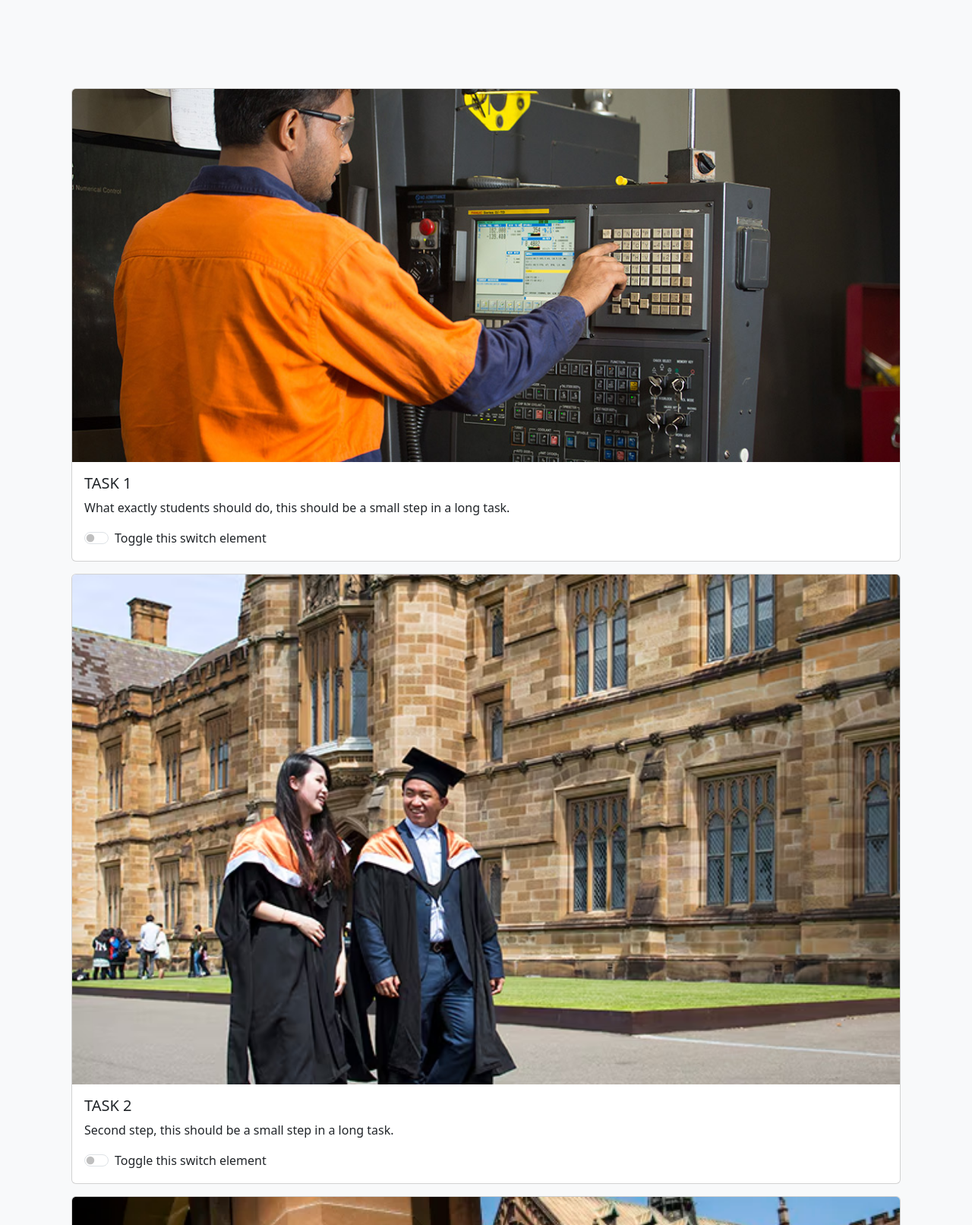
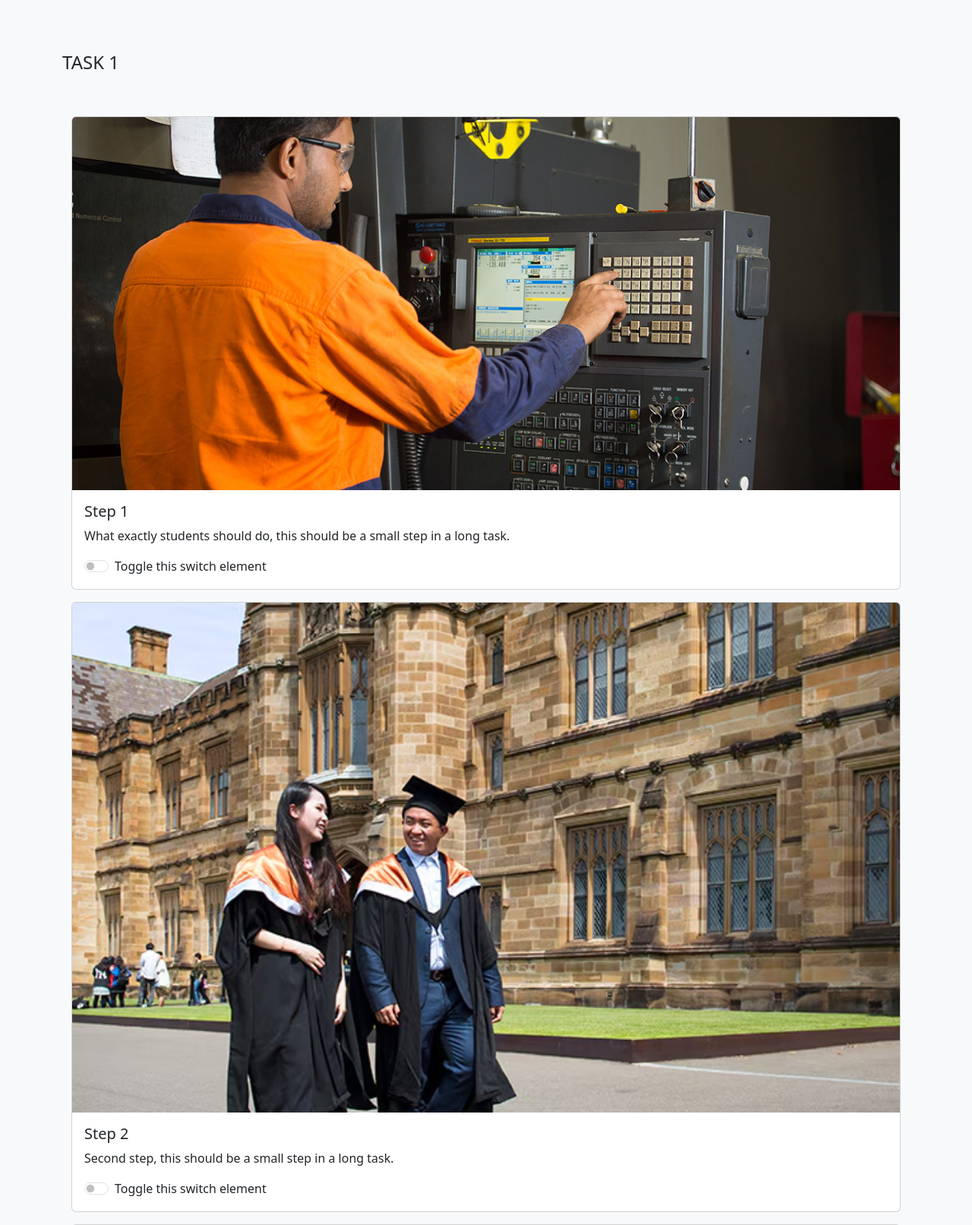
Before and after one commit to Kev1nX/Suslab, a Flask app: page /task1 in a window 1280 px wide. Shown: the part 76-1688 px from the top of the page at 76% size. Run offline with Flask 3, Linux system fonts and the light colour scheme; some libraries are stand-ins or nearby versions.

Commit message:
student page

```diff
--- a/templates/task1.html
+++ b/templates/task1.html
@@ -5,12 +5,13 @@
 {% block content %}
 <div class="container py-5">
     <!-- Task 1 -->
+    <h4> TASK 1</h4>
     <div class="container py-5">
         <!-- Task 1 -->
         <div class="card mb-3">
             <img src="../static/img/Advanced-Manufacturing.jpg" class="card-img-top" alt="Image cap">
             <div class="card-body">
-                <h5 class="card-title">TASK 1</h5>
+                <h5 class="card-title">Step 1</h5>
                 <p class="card-text">What exactly students should do, this should be a small step in a long task.</p>
                 <div class="form-check form-switch">
                     <input class="form-check-input" type="checkbox" id="task1Toggle" onclick="">
@@ -22,7 +23,7 @@
         <div class="card mb-3">
             <img src="../static/img/Graduates in front of quad.avif" class="card-img-top" alt="Image cap">
             <div class="card-body">
-                <h5 class="card-title">TASK 2</h5>
+                <h5 class="card-title">Step 2</h5>
                 <p class="card-text">Second step, this should be a small step in a long task.</p>
                 <div class="form-check form-switch">
                     <input class="form-check-input" type="checkbox" id="task1Toggle" onclick="">
@@ -34,7 +35,7 @@
         <div class="card mb-3">
             <img src="../static/img/64bc297b8edb3603db0d2037d30c402676cfb104.webp" class="card-img-top" alt="Image cap">
             <div class="card-body">
-                <h5 class="card-title">TASK 3</h5>
+                <h5 class="card-title">Step 3</h5>
                 <p class="card-text">Third step,  this should be a small step in a long task.</p>
                 <a href="https://medinaeng.com.au"> heres a link</a>
                 <div class="form-check form-switch">
```
Also changed, not shown: templates/task2.html (+4 -5 lines), templates/task3.html (+4 -4 lines).
